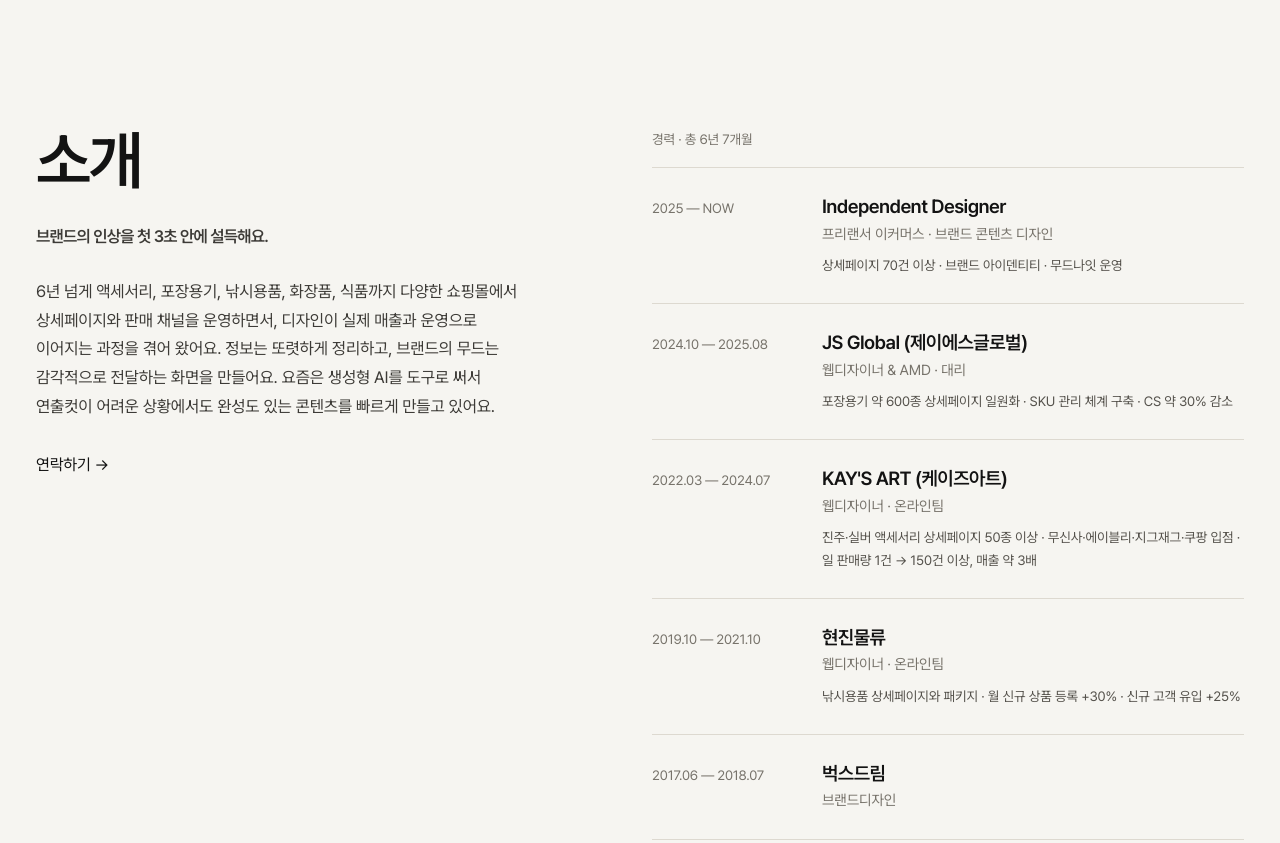
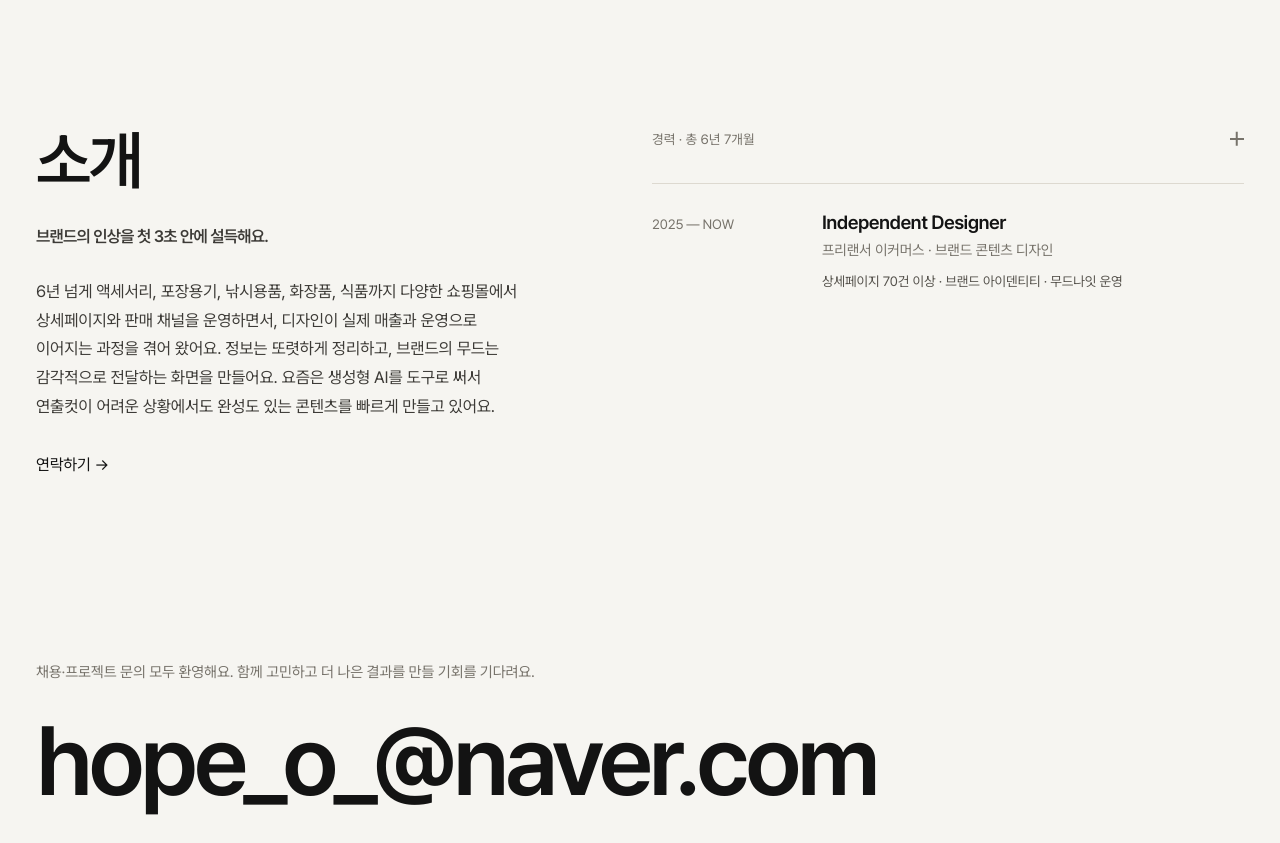
Before and after one commit to stardust-hee/moodnight, a plain HTML site: page index.html in a window 1280 px wide. Shown: the part 4860-5703 px from the top of the page. Drawn offline with Linux system fonts and the light colour scheme.

Commit message:
경력 영역 접기/펼치기 추가 (기본은 최신 경력만 표시)
Co-Authored-By: Claude Sonnet 5.5 <noreply@anthropic.com>
Claude-Session: https://claude.ai/code/session_012CHPn2iXS4aTECfx1KpDPw

```diff
--- a/index.html
+++ b/index.html
@@ -87,6 +87,15 @@ h1 .dot{color:var(--accent)}
 .about .l{grid-column:1/6}.about .r{grid-column:7/13}
 .statement{font:600 clamp(28px,3.4vw,48px)/1.28 var(--sans);letter-spacing:-.045em;margin:0 0 34px}
 .about .l p{margin:0 0 30px;color:#3d3b37;font-size:16.5px;max-width:30em}
+.total{display:flex;align-items:center;justify-content:space-between;width:100%;margin:0 0 18px;padding:0 0 14px;font-size:13.5px;color:var(--mute);cursor:pointer;transition:color .3s}
+.total:hover{color:var(--ink)}
+.total i{position:relative;width:14px;height:14px;flex:none}
+.total i::before,.total i::after{content:"";position:absolute;left:0;top:6px;width:14px;height:1.5px;background:currentColor;transition:transform .4s var(--ease)}
+.total i::after{transform:rotate(90deg)}
+.total[aria-expanded="true"] i::after{transform:rotate(0)}
+.career:not(.open) li:nth-child(n+2){display:none}
+.career.open li:nth-child(n+2){animation:cin .5s var(--ease) both}
+@keyframes cin{from{opacity:0;transform:translateY(-8px)}to{opacity:1;transform:none}}
 .career{list-style:none;margin:0;padding:0}
 .career li{display:grid;grid-template-columns:150px 1fr;gap:20px;padding:26px 0;border-top:1px solid var(--line)}
 .career li:last-child{border-bottom:1px solid var(--line)}
@@ -94,7 +103,6 @@ h1 .dot{color:var(--accent)}
 .career b{display:block;font:600 19px/1.4 var(--sans);letter-spacing:-.03em}
 .career p{margin:0;color:var(--mute);font-size:14.5px}
 .career small{display:block;margin-top:8px;font-size:13.5px;line-height:1.7;color:#55524c}
-.total{font-size:13.5px;color:var(--mute);margin:0 0 16px}
 
 /* contact */
 .contact{padding:180px 0 90px}
@@ -198,8 +206,8 @@ h1 span.ln>span{display:block;animation:lineIn 1.1s var(--ease) both;animation-d
 <p class="statement">브랜드의 인상을 첫 3초 안에 설득해요.</p>
 <p>6년 넘게 액세서리, 포장용기, 낚시용품, 화장품, 식품까지 다양한 쇼핑몰에서 상세페이지와 판매 채널을 운영하면서, 디자인이 실제 매출과 운영으로 이어지는 과정을 겪어 왔어요. 정보는 또렷하게 정리하고, 브랜드의 무드는 감각적으로 전달하는 화면을 만들어요. 요즘은 생성형 AI를 도구로 써서 연출컷이 어려운 상황에서도 완성도 있는 콘텐츠를 빠르게 만들고 있어요.</p>
 <a class="ul" href="#contact">연락하기 →</a></div>
-<div class="r reveal"><p class="total">경력 · 총 6년 7개월</p>
-<ol class="career">
+<div class="r reveal"><button class="total" id="careerBtn" type="button" aria-expanded="false" aria-controls="careerList"><span>경력 · 총 6년 7개월</span><i aria-hidden="true"></i></button>
+<ol class="career" id="careerList">
 <li><time>2025 — NOW</time><div><b>Independent Designer</b><p>프리랜서 이커머스 · 브랜드 콘텐츠 디자인</p><small>상세페이지 70건 이상 · 브랜드 아이덴티티 · 무드나잇 운영</small></div></li>
 <li><time>2024.10 — 2025.08</time><div><b>JS Global (제이에스글로벌)</b><p>웹디자이너 &amp; AMD · 대리</p><small>포장용기 약 600종 상세페이지 일원화 · SKU 관리 체계 구축 · CS 약 30% 감소</small></div></li>
 <li><time>2022.03 — 2024.07</time><div><b>KAY'S ART (케이즈아트)</b><p>웹디자이너 · 온라인팀</p><small>진주·실버 액세서리 상세페이지 50종 이상 · 무신사·에이블리·지그재그·쿠팡 입점 · 일 판매량 1건 → 150건 이상, 매출 약 3배</small></div></li>
@@ -286,4 +294,5 @@ if(location.hash&&projects.some(p=>'#'+p.id===location.hash))openProject(locatio
 (function(){const top=$('top');let last=0,tick=false;
  window.addEventListener('scroll',()=>{if(tick)return;tick=true;requestAnimationFrame(()=>{const y=window.scrollY;top.classList.toggle('hide',y>last&&y>180&&mn_closed());last=y;tick=false;});},{passive:true});
  function mn_closed(){const m=$('mobile-nav');return !m||m.hidden;}})();
+(function(){const b=document.getElementById('careerBtn'),l=document.getElementById('careerList');if(!b||!l)return;b.addEventListener('click',()=>{const o=l.classList.toggle('open');b.setAttribute('aria-expanded',o)})})();
 </script></body></html>
```
